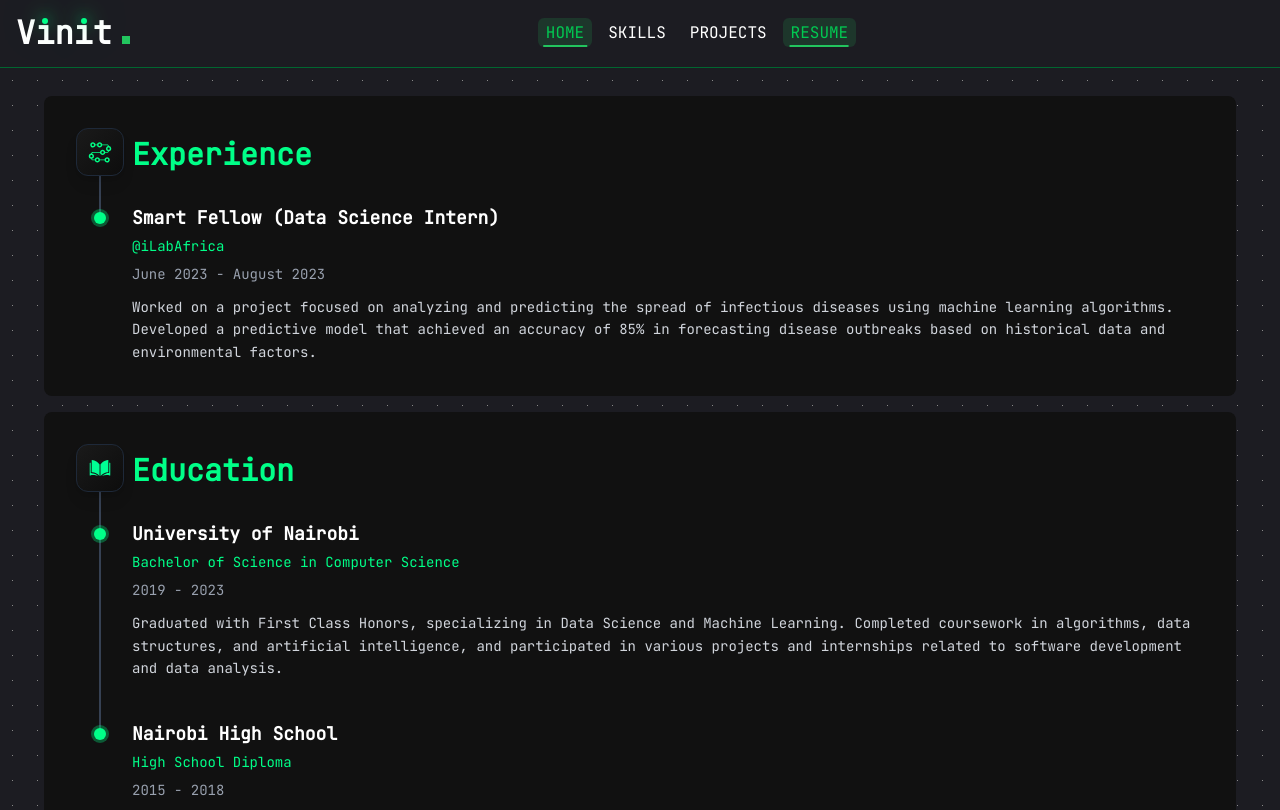
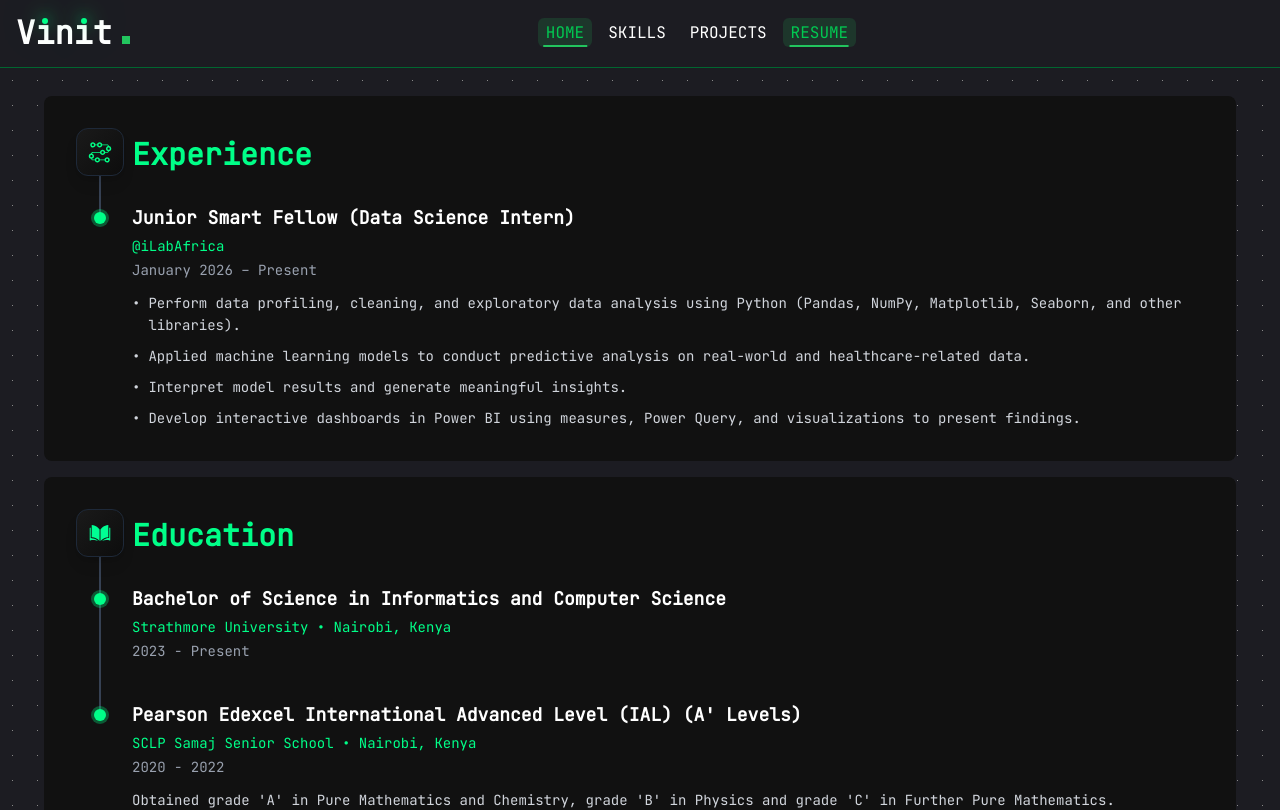
Before and after one commit to Vinit-Rabadiya/Portfolio, a React (Vite) app in the folder personalPortfolio/: page /resume in a window 1280 px wide. Shown: the top 810 px of the page. Built offline with nearby package versions, Linux system fonts and the light colour scheme.

Commit message:
updated content of resume

```diff
--- a/personalPortfolio/src/pages/Resume/Resume.jsx
+++ b/personalPortfolio/src/pages/Resume/Resume.jsx
@@ -54,29 +54,34 @@ function Resume() {
 
   const experiences = [
     {
-      title: "Smart Fellow (Data Science Intern)",
+      title: "Junior Smart Fellow (Data Science Intern)",
       company: "@iLabAfrica",
-      duration: "June 2023 - August 2023",
-      description:
-        "Worked on a project focused on analyzing and predicting the spread of infectious diseases using machine learning algorithms. Developed a predictive model that achieved an accuracy of 85% in forecasting disease outbreaks based on historical data and environmental factors.",
+      duration: "January 2026 – Present",
+      responsibilities: [
+        "Perform data profiling, cleaning, and exploratory data analysis using Python (Pandas, NumPy, Matplotlib, Seaborn, and other libraries).",
+        "Applied machine learning models to conduct predictive analysis on real-world and healthcare-related data.",
+        "Interpret model results and generate meaningful insights.",
+        "Develop interactive dashboards in Power BI using measures, Power Query, and visualizations to present findings."
+      ]
     },
   ];
 
   const education = [
     {
-      degree: "Bachelor of Science in Computer Science",
-      institution: "University of Nairobi",
-      duration: "2019 - 2023",
-      description:
-        "Graduated with First Class Honors, specializing in Data Science and Machine Learning. Completed coursework in algorithms, data structures, and artificial intelligence, and participated in various projects and internships related to software development and data analysis.",
+      degree: "Bachelor of Science in Informatics and Computer Science",
+      institution: "Strathmore University",
+      location: "Nairobi, Kenya",
+      duration: "2023 - Present",
+      description: "",
     },
     {
-      degree: "High School Diploma",
-      institution: "Nairobi High School",
-      duration: "2015 - 2018",
-      description:
-        "Graduated with a strong academic record, excelling in mathematics and computer science. Participated in extracurricular activities such as coding clubs and science fairs, which sparked an interest in technology and software development.",
+      degree: "Pearson Edexcel International Advanced Level (IAL) (A' Levels)",
+      institution: "SCLP Samaj Senior School",
+      location: "Nairobi, Kenya",
+      duration: "2020 - 2022",
+      description: "Obtained grade 'A' in Pure Mathematics and Chemistry, grade 'B' in Physics and grade 'C' in Further Pure Mathematics.",
     },
+
   ];
 
   return (
@@ -124,13 +129,18 @@ function Resume() {
                       <h3 className="text-lg font-semibold text-white mb-1">
                         {experience.title}
                       </h3>
-                      <p className="text-[#00ff88] mb-2 text-sm">{experience.company}</p>
+                      <p className="text-[#00ff88] mb-1 text-sm">{experience.company}</p>
                       <p className="text-gray-400 text-sm mb-3">
                         {experience.duration}
                       </p>
-                      <p className="text-gray-300 leading-relaxed text-sm">
-                        {experience.description}
-                      </p>
+                      <ul className="text-gray-300 leading-relaxed text-sm space-y-2">
+                        {experience.responsibilities.map((item, idx) => (
+                          <li key={idx} className="flex">
+                            <span className="mr-2">•</span>
+                            <span>{item}</span>
+                          </li>
+                        ))}
+                      </ul>
                     </div>
                   </div>
                 ))}
@@ -181,13 +191,17 @@ function Resume() {
                     {/* Content with padding */}
                     <div className="-ml-4">
                       <h3 className="text-lg font-semibold text-white mb-1">
-                        {edu.institution}
+                        {edu.degree}
                       </h3>
-                      <p className="text-[#00ff88] mb-2 text-sm">{edu.degree}</p>
+                      <p className="text-[#00ff88] mb-1 text-sm">
+                        {edu.institution} • {edu.location}
+                      </p>
                       <p className="text-gray-400 text-sm mb-3">{edu.duration}</p>
-                      <p className="text-gray-300 leading-relaxed text-sm">
-                        {edu.description}
-                      </p>
+                      {edu.description && (
+                        <p className="text-gray-300 leading-relaxed text-sm">
+                          {edu.description}
+                        </p>
+                      )}
                     </div>
                   </div>
                 ))}
```
